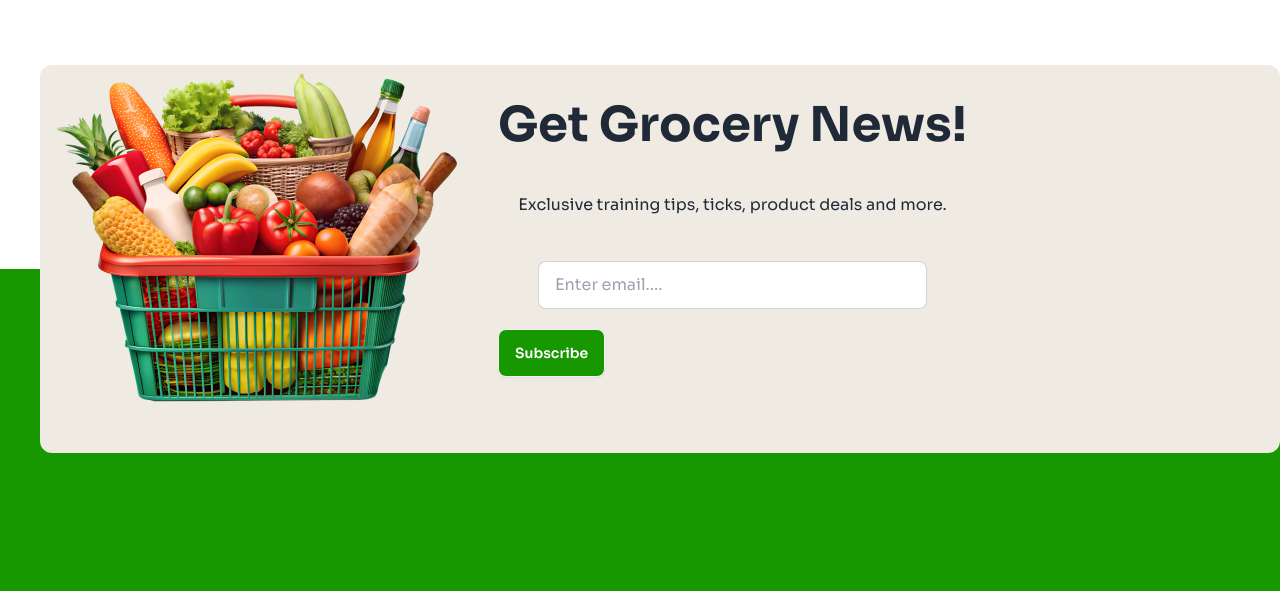
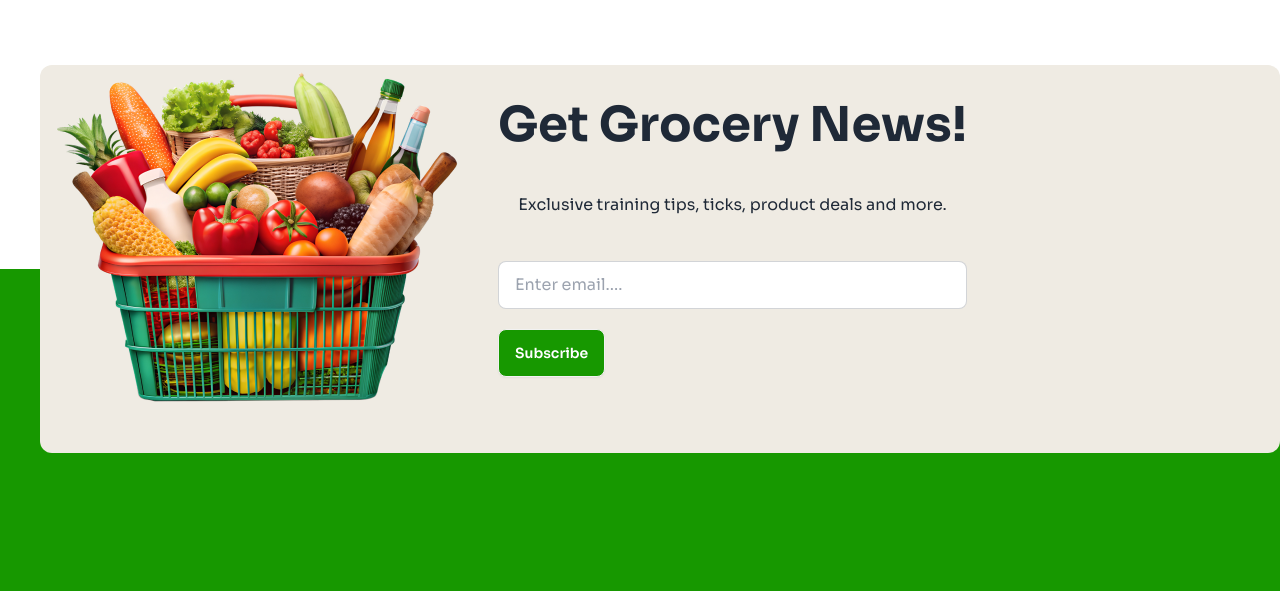
Before and after one commit to NaimuL295/Assigment-3, a plain HTML site: page index.html in a window 1280 px wide. Shown: the part 3218-3809 px from the top of the page. Drawn offline with nearby package versions, Linux system fonts and the light colour scheme.

Commit message:
all add new

```diff
--- a/index.html
+++ b/index.html
@@ -436,7 +436,7 @@
                   Exclusive training tips, ticks, product deals and more.
                 </p>
 
-             <div class="px-10">  <input type="text" placeholder="Enter email...." class="input input-bordered  w-full  max-sm:max-w-xs outline-none " /> </div>
+             <div class="max-sm:px-10">  <input type="text" placeholder="Enter email...." class="input input-bordered  w-full  max-sm:max-w-xs outline-none " /> </div>
                 <button class="btn  lg:block    text-center bg-textbg  text-white"> Subscribe </button>
               </div>
 
```
